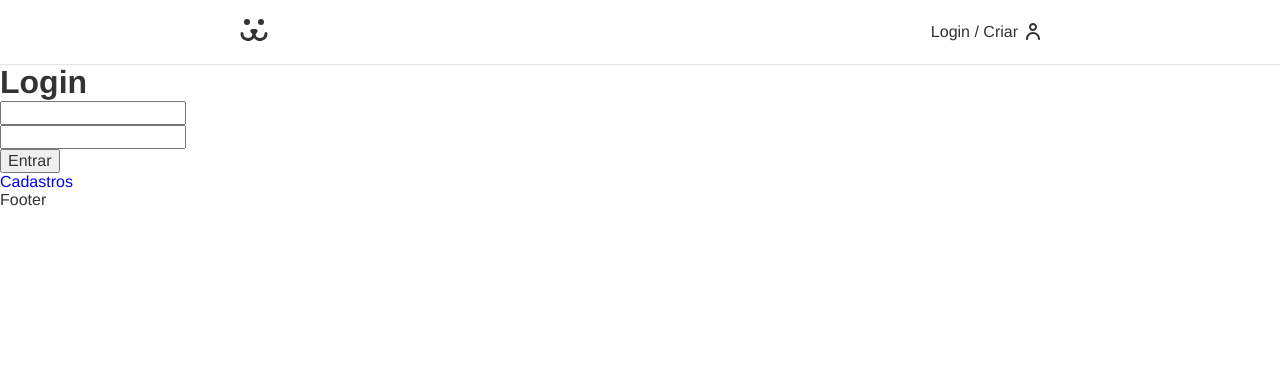
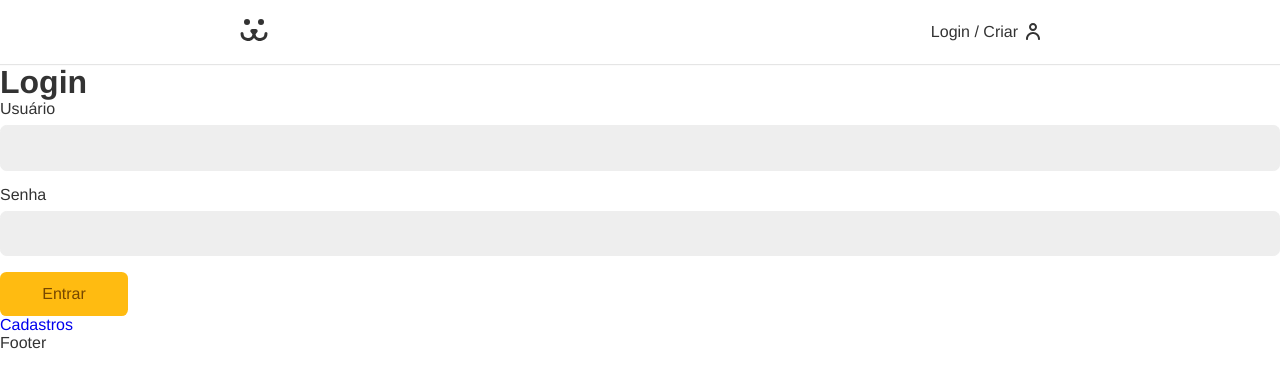
Before and after one commit to natansouza2010/dogs, a React (Create React App) app: page /login in a window 1280 px wide. Shown: the top 388 px of the page. Built offline with nearby package versions, Linux system fonts and the light colour scheme; no server answers.

Commit message:
second-commit

```diff
--- a/src/App.js
+++ b/src/App.js
@@ -3,6 +3,7 @@
 import { Header } from "./components/Header";
 import {Home} from "./components/Home";
 import {Login} from "./components/Login/Login";
+
 import './App.css';
 function App() {
   return (
--- /dev/null
+++ b/src/api.js
@@ -0,0 +1,30 @@
+export const API_URL = 'https://dogsapi.origamid.dev/json'
+
+
+export const TOKEN_POST = (body) => {
+    return {
+        url: API_URL + '/jwt-auth/v1/token',
+        options: {
+            method: 'POST',
+            headers: {
+                'Content-Type': 'application/json',
+
+            },
+            body: JSON.stringify(body),
+        }
+    }
+}
+
+
+export const USER_GET = (token) => {
+    return {
+        url: API_URL + '/api/user',
+        options: {
+            method: 'GET',
+            headers: {
+                Authorization: 'Bearer' + token,
+
+            },
+        }
+    }
+}
--- /dev/null
+++ b/src/components/Forms/Button.js
@@ -0,0 +1,8 @@
+import React from 'react'
+import styles from './Button.module.css';
+
+export const Button = ({children, ...props}) => {
+  return (
+    <button {...props} className={styles.button}>{children}</button>
+  )
+}
--- /dev/null
+++ b/src/components/Forms/Button.module.css
@@ -0,0 +1,23 @@
+.button{
+    font-size: 1rem;
+    font-family: var(--type-first);
+    cursor: pointer;
+    border: none;
+    border-radius: 0.4rem;
+    background: #fb1;
+    color: #764701;
+    padding: 0.8rem 1.2rem;
+    box-sizing: border-box;
+    transition: 0.1s;
+    min-width: 8rem;
+}
+
+.button:hover, .button:focus{
+    outline: none;
+    box-shadow: 0 0 0 3px #fea, 0 0 0 4px #fb1;
+}
+
+.button:disabled {
+    opacity: 0.5;
+    cursor: wait;
+}
--- /dev/null
+++ b/src/components/Forms/Input.js
@@ -0,0 +1,15 @@
+import React from 'react'
+import styles from './Input.module.css';
+export const Input = ({label, type, name, value, onChange, error, onBlur}) => {
+  return (
+      <div className={styles.wrapper}>
+          <label name={name} className={styles.label}htmlFor={name}>
+            {label}
+          </label>
+          <input id={name} name={name} className={styles.input} type={type} value={value} onChange={onChange} onBlur={onBlur}/>
+          {error &&
+           <p className={styles.error}>{error}</p>}
+      </div>
+
+  )
+}
--- /dev/null
+++ b/src/components/Forms/Input.module.css
@@ -0,0 +1,35 @@
+
+
+.wrapper{
+    margin-bottom: 1rem;
+
+}
+
+.input{
+    border: 1px solid #eee;
+    display: block;
+    width: 100%;
+    font-size: 1rem;
+    padding: 0.8rem;
+    border-radius: 0.4rem;
+    background: #eee;
+    transition: 0.2s;
+}
+.input:focus, .input:focus{
+    outline: none;
+    border-color: #fb1;
+    background:white;
+    box-shadow: 0 0 0 3px #fea;
+}
+.label{
+    display: block;
+    font-size: 1rem;
+    line-height: 1;
+    padding-bottom: 0.5rem;
+
+}
+
+.error{
+    color: #f31;
+    font-size: 0.875rem;
+}
--- a/src/components/Header.js
+++ b/src/components/Header.js
@@ -1,10 +1,14 @@
-import React from 'react'
+import React, { useContext } from 'react'
 import { Link } from 'react-router-dom';
 import styles from './Header.module.css';
 import {ReactComponent as Dogs} from '../assets/dogs.svg';
+import { UserContext } from '../contexts/UserContext';
 
 
 export const Header = () => {
+
+  const {data} = useContext(UserContext);
+
   return (
     <div className={styles.header}>
 
@@ -12,9 +16,11 @@
             <Link className={styles.logo} to="/" aria-label="Dogs - Home">
                 <Dogs/>
             </Link>
+            {data && data.email}
             <Link className={styles.login} to="/login">
                 Login / Criar
             </Link>
+
         </nav>
 
 
--- a/src/components/Login/LoginForm.js
+++ b/src/components/Login/LoginForm.js
@@ -1,28 +1,33 @@
-import React, { useState } from 'react'
+import React, { useEffect, useContext } from 'react'
 import { Link } from 'react-router-dom'
+import {Input} from '../Forms/Input'
+import { Button } from '../Forms/Button'
+import { useForm } from '../../hooks/useForm'
+import { TOKEN_POST, USER_GET } from '../../api'
+import { UserContext } from '../../contexts/UserContext'
 
 export const LoginForm = () => {
 
-  const [username, setUsername] = useState('');
-  const [password, setPassword] = useState('');
+  const {userLogin , data} = useContext(UserContext);
+
+  const username = useForm();
+  const password = useForm();
 
 
 
-  function handleSubmit (event) {
-    fetch('https://dogsapi.origamid.dev/json/jwt-auth/v1/token', {
-      method: 'POST',
-      headers: {
-        'Content-Type': 'application/json',
 
-      },
-      body: JSON.stringify({username, password}),
 
-    }).then((response) => {
-      console.log(response)
-      return response.json();
-    }).then((json)=>{
-      console.log(json);
-    })
+
+  async function handleSubmit (event) {
+    console.log(data);
+    event.preventDefault();
+
+    if(username.validate() && password.validate()){
+     userLogin(username.value, password.value)
+      // const token = data
+      // console.log(data);
+
+  }
 
 
   }
@@ -33,20 +38,11 @@
   return (
     <div>
       <h1>Login</h1>
-      <form action="" onSubmit={handleSubmit()}>
-        <input type='text'
-        value={username}
-        onChange={({target})=> setUsername(target.value)
-        }
-        />
+      <form action="" onSubmit={handleSubmit}>
+        <Input label="Usuário" type="text" name="username" {...username}/>
+        <Input label="Senha"   type="password" name="password" {...password}/>
 
-        <input type='text'
-          value={password}
-          onChange={({target})=> setPassword(target.value)
-        }
-        />
-
-        <button>Entrar</button>
+        <Button>Entrar</Button>
       </form>
       <Link to="/login/criar/">Cadastros</Link>
 
--- /dev/null
+++ b/src/contexts/UserContext.js
@@ -0,0 +1,36 @@
+import React, { createContext, useState} from 'react'
+import { TOKEN_POST, USER_GET } from '../api';
+
+export const UserContext = createContext();
+
+
+export const UserStorage = ({children}) => {
+    const [data, setData] =  useState(null)
+    const [login, setLogin] = useState(null);
+    const [loading, setLoading]= useState(false);
+    const [error, setError] = useState(null);
+
+    async function getUser(token){
+        const {url, options} = USER_GET(token);
+        const response = await fetch(url, options);
+        const json = await response.json();
+        setData(json)
+        setLogin(true)
+        console.log(json);
+      }
+
+    async function userLogin(username, password){
+        const {url, options} = TOKEN_POST({username , password})
+        const tokenRes = await fetch(url, options)
+        const {token} = await tokenRes.json();
+        // console.log()
+        window.localStorage.setItem('token', token);
+        getUser(token);
+    }
+
+  return (
+    <UserContext.Provider value= {{userLogin, data}}>
+        {children}
+    </UserContext.Provider>
+  )
+}
--- /dev/null
+++ b/src/hooks/useForm.js
@@ -0,0 +1,57 @@
+import React, {useState }from 'react'
+
+
+
+const types = {
+    email: {
+        regex: /^(([^<>()[\]\\.,;:\s@"]+(\.[^<>()[\]\\.,;:\s@"]+)*)|(".+"))@((\[[0-9]{1,3}\.[0-9]{1,3}\.[0-9]{1,3}\.[0-9]{1,3}\])|(([a-zA-Z\-0-9]+\.)+[a-zA-Z]{2,}))$/,
+        message: 'Preencha um email válido',
+
+    }
+}
+
+
+
+export const useForm = (type) => {
+
+    const [value, setValue] = useState('');
+    const [error, setError] = useState(null);
+
+
+    function validate(value){
+        //Não passa por validação
+        if(type === false){
+            return true;
+        }
+        if(value.length === 0 ){
+            setError('Preencha um valor')
+            return false;
+
+        }else if (types[type] && !types[type].regex.test(value)){
+            setError(types[type].message);
+            return false;
+        }else{
+            setError(null);
+            return true;
+        }
+    }
+
+    function onChange({target}){
+        if(error){
+            validate(target.value);
+        }
+
+        setValue(target.value);
+    }
+  return (
+    {  value,
+        error,
+
+       setValue,
+       onChange,
+       validate: () => validate(value),
+       onBlur: () => validate(value),
+    }
+
+  )
+}
--- a/src/index.js
+++ b/src/index.js
@@ -1,15 +1,16 @@
 import React from 'react';
 import ReactDOM from 'react-dom/client';
 import { BrowserRouter } from 'react-router-dom';
-
+import { UserStorage   } from "./contexts/UserContext";
 import App from './App';
 
 
 const root = ReactDOM.createRoot(document.getElementById('root'));
 root.render(
-
     <BrowserRouter>
-      <App />
+      <UserStorage>
+        <App />
+      </UserStorage>
     </BrowserRouter>
 
 );
```
